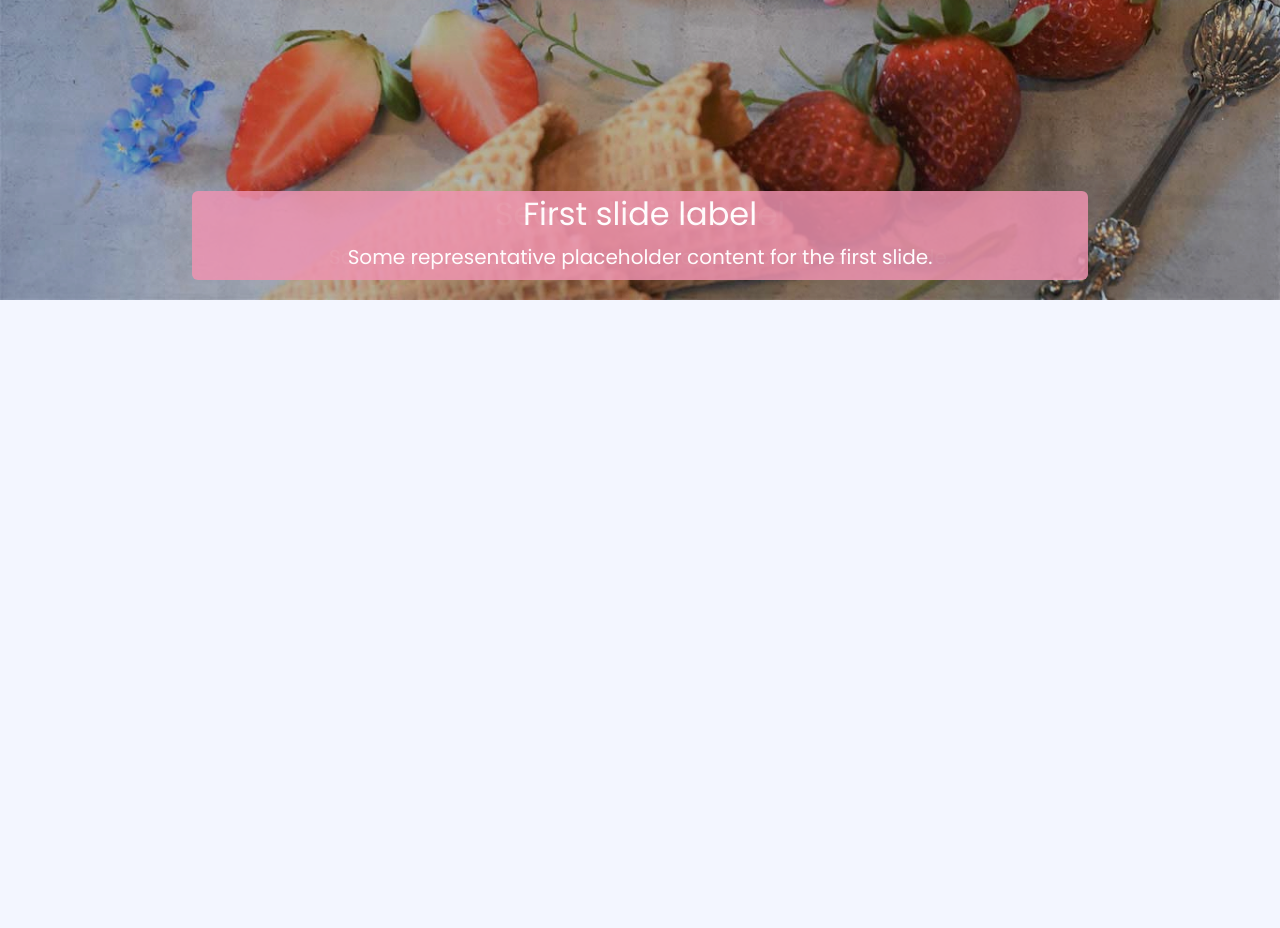
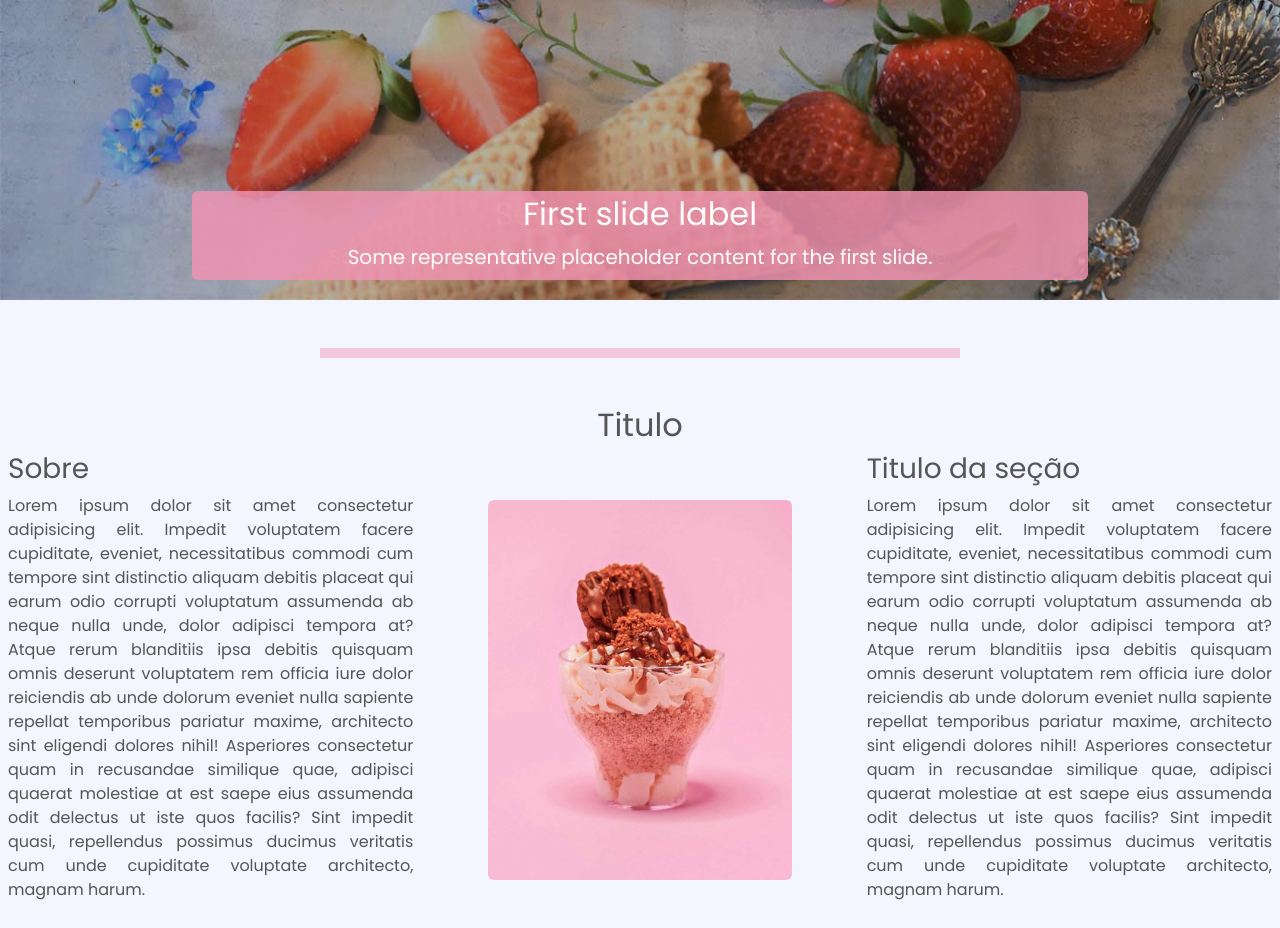
Before and after one commit to RamonBosi/Templates, a website: page sorveteria/index.html in a window 1280 px wide. Shown: the part 598-1526 px from the top of the page. Before the commit the page ends 898 px from the top, so only its background shows below. Drawn offline with nearby package versions, Linux system fonts and the light colour scheme.

Commit message:
Criando o article de apresentação

```diff
--- a/sorveteria/index.html
+++ b/sorveteria/index.html
@@ -96,6 +96,31 @@
         <span class="visually-hidden">Next</span>
       </button>
     </div>
+    <hr class="w-50 mx-auto my-5" style="border:5px solid #f23f78"/>
+    <article class="text-justify px-2">
+      <h2 class="text-center">Titulo</h2>
+      <div class="row flex-column flex-lg-row">
+        <section class="col">
+          <h3 class="mb-2">Sobre</h3>
+          <div>
+            <p>
+              Lorem ipsum dolor sit amet consectetur adipisicing elit. Impedit voluptatem facere cupiditate, eveniet, necessitatibus commodi cum tempore sint distinctio aliquam debitis placeat qui earum odio corrupti voluptatum assumenda ab neque nulla unde, dolor adipisci tempora at? Atque rerum blanditiis ipsa debitis quisquam omnis deserunt voluptatem rem officia iure dolor reiciendis ab unde dolorum eveniet nulla sapiente repellat temporibus pariatur maxime, architecto sint eligendi dolores nihil! Asperiores consectetur quam in recusandae similique quae, adipisci quaerat molestiae at est saepe eius assumenda odit delectus ut iste quos facilis? Sint impedit quasi, repellendus possimus ducimus veritatis cum unde cupiditate voluptate architecto, magnam harum.
+            </p>
+          </div>
+        </section>
+        <div class="col my-5 d-flex justify-content-center">
+          <img class="w-75 rounded-2" src="./assets/about.jpg" alt="Imagem que fala sobre a empresa"/>
+        </div>
+        <section class="col">
+          <h3 class="mb-2">Titulo da seção</h3>
+          <div>
+            <p>
+              Lorem ipsum dolor sit amet consectetur adipisicing elit. Impedit voluptatem facere cupiditate, eveniet, necessitatibus commodi cum tempore sint distinctio aliquam debitis placeat qui earum odio corrupti voluptatum assumenda ab neque nulla unde, dolor adipisci tempora at? Atque rerum blanditiis ipsa debitis quisquam omnis deserunt voluptatem rem officia iure dolor reiciendis ab unde dolorum eveniet nulla sapiente repellat temporibus pariatur maxime, architecto sint eligendi dolores nihil! Asperiores consectetur quam in recusandae similique quae, adipisci quaerat molestiae at est saepe eius assumenda odit delectus ut iste quos facilis? Sint impedit quasi, repellendus possimus ducimus veritatis cum unde cupiditate voluptate architecto, magnam harum.
+            </p>
+          </div>
+        </section>
+      </div>
+    </article>
   </main>
 
 
--- /dev/null
+++ b/sorveteria/styles/sass/_features.scss
@@ -0,0 +1,3 @@
+.text-justify{
+  text-align: justify !important;
+}
--- a/sorveteria/styles/sass/index.scss
+++ b/sorveteria/styles/sass/index.scss
@@ -1,6 +1,7 @@
 @import './variables';
 @import './reset';
 @import './mixins';
+@import './features';
 
 @import './icons';
 
```
Also changed, not shown: sorveteria/assets/about.jpg (added), sorveteria/styles/index.css, 1 other file.
